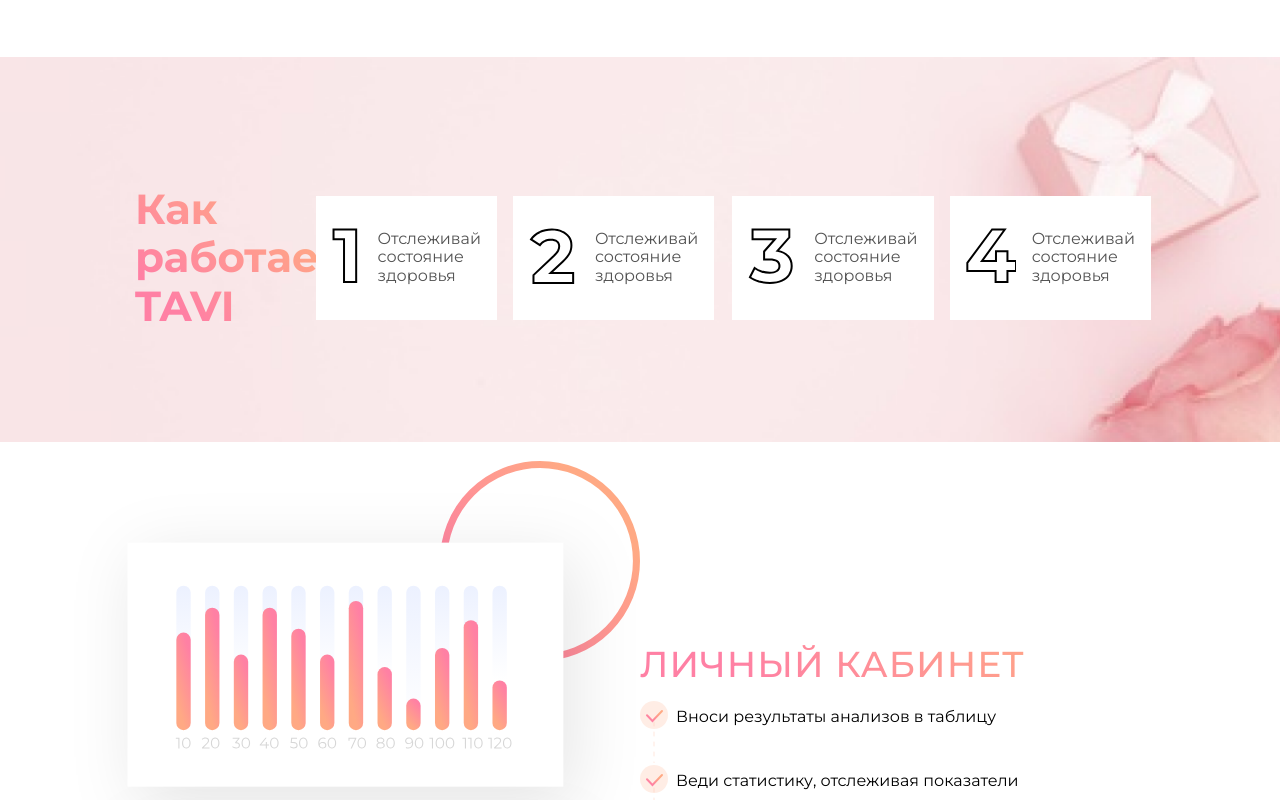
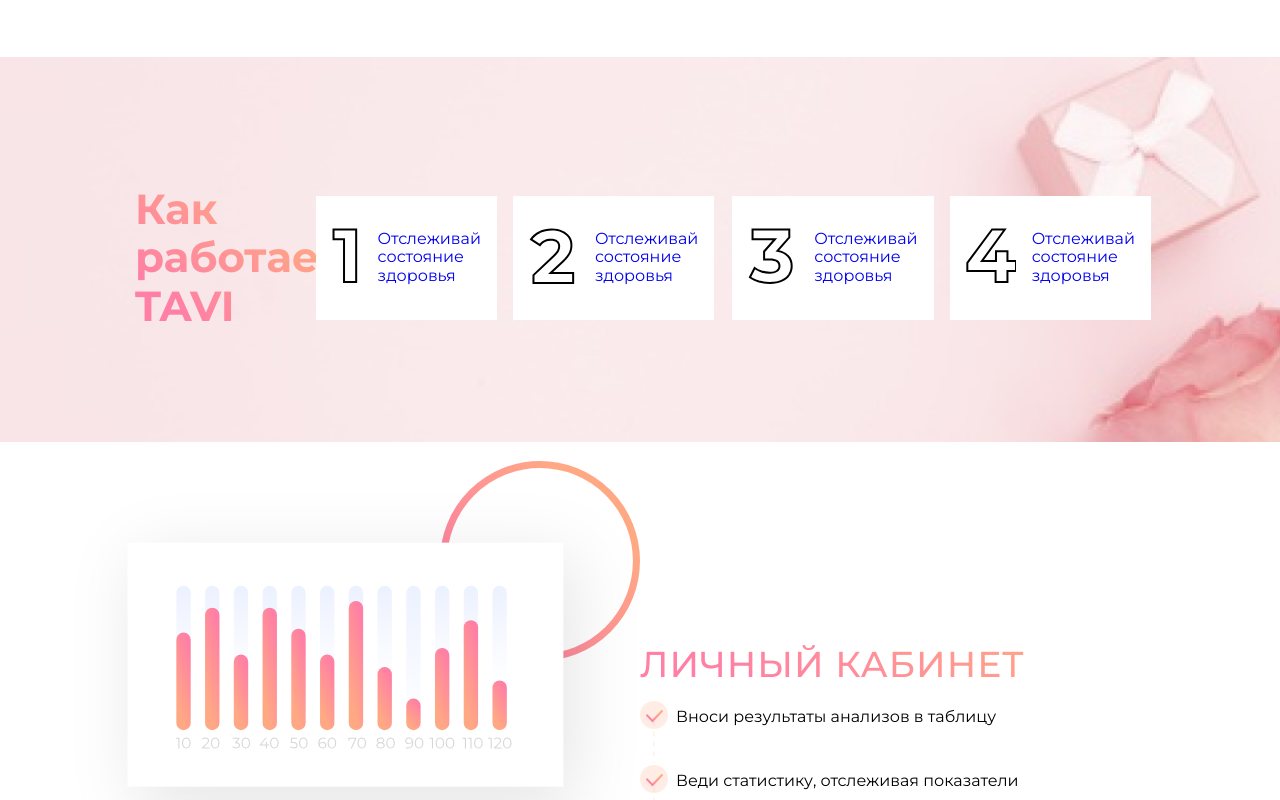
Before and after one commit to BorisSlonov/tavi, a website: page index.html in a window 1280 px wide. Shown: the part 1876-2676 px from the top of the page. Drawn offline with nearby package versions, Linux system fonts and the light colour scheme.

Commit message:
a-collor

```diff
--- a/css/_layout.scss
+++ b/css/_layout.scss
@@ -19,9 +19,6 @@
     padding: 0 15px;
 }
 
-a {
-    color: $sec-text;
-}
 
 @media(max-width:768px) {
 
--- a/css/_page-how-work.scss
+++ b/css/_page-how-work.scss
@@ -48,6 +48,7 @@
 
             .how-work__text {
                 @include text-gredient;
+
             }
 
             .how-work__link {
@@ -85,6 +86,7 @@
 
     &__text {
         margin-left: 1rem;
+        colo: $sec-text;
     }
 
 }
```
Also changed, not shown: css/style.css, 1 other file.
